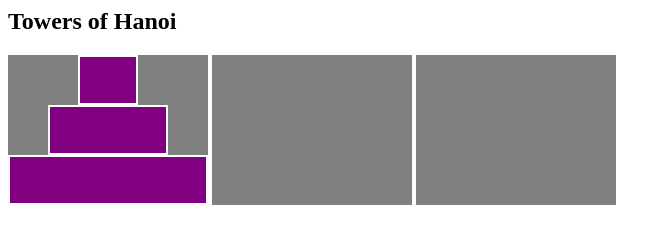
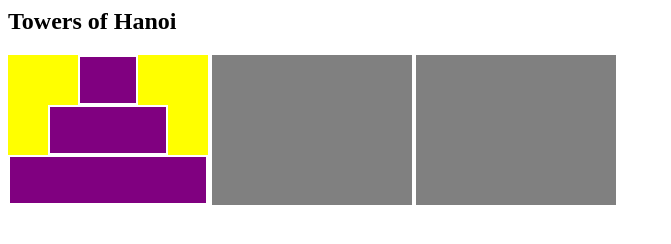
Before and after one commit to ridingrails/TowersofHanoiJS, a plain HTML site: page index.html in a window 1280 px wide. Both pictures are taken after a click on the element 108 px from the left and 129 px from the top of the page. Shown: the whole page, without its empty margins (0-671 px from the left). Drawn offline with nearby package versions, Linux system fonts and the light colour scheme.

Commit message:
fixed logic highlighting

```diff
--- a/hanoi.css
+++ b/hanoi.css
@@ -25,3 +25,7 @@
 .size-3 {
   width: 200px;
 }
+
+.highlighted {
+  background-color: yellow;
+}
--- a/towers_ui.js
+++ b/towers_ui.js
@@ -15,6 +15,7 @@
     $('.pile').on('click', function(event){
       var $currentPile = $(event.currentTarget);
       if (that.startPile) {
+        that.$startPile.removeClass('highlighted');
         that.$endPile = $currentPile
         that.endPile = parseInt($currentPile.attr("data-id"));
         if (that.game.takeTurn(that.startPile-1, that.endPile-1)) {
@@ -25,7 +26,8 @@
         that.$endPile = null;
         that.endPile = null;
       } else {
-        that.$startPile = $currentPile
+        that.$startPile = $currentPile;
+        that.$startPile.addClass('highlighted');
         that.startPile = parseInt($currentPile.attr("data-id"));
         console.log("clicked on pile " + that.startPile);
       }
```
